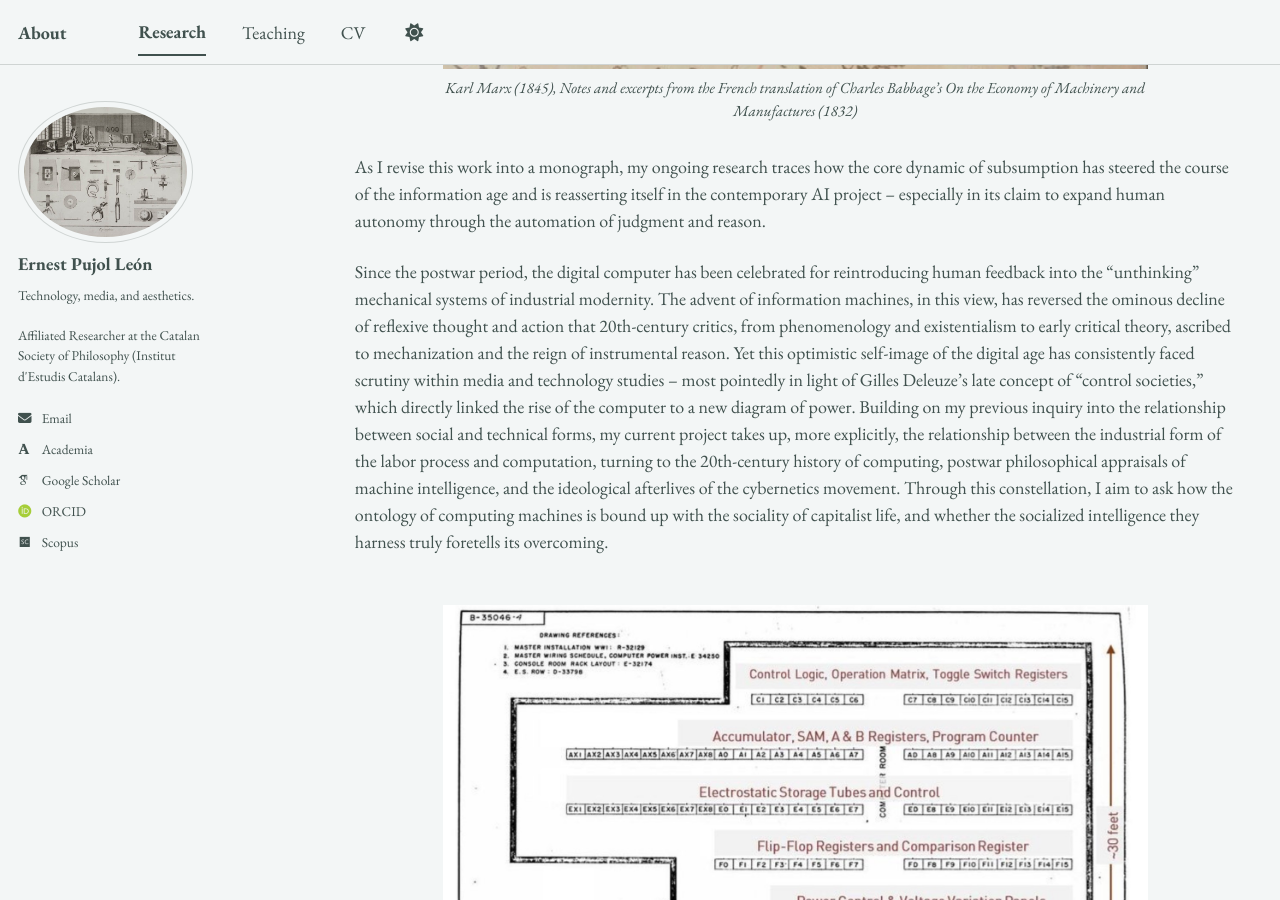
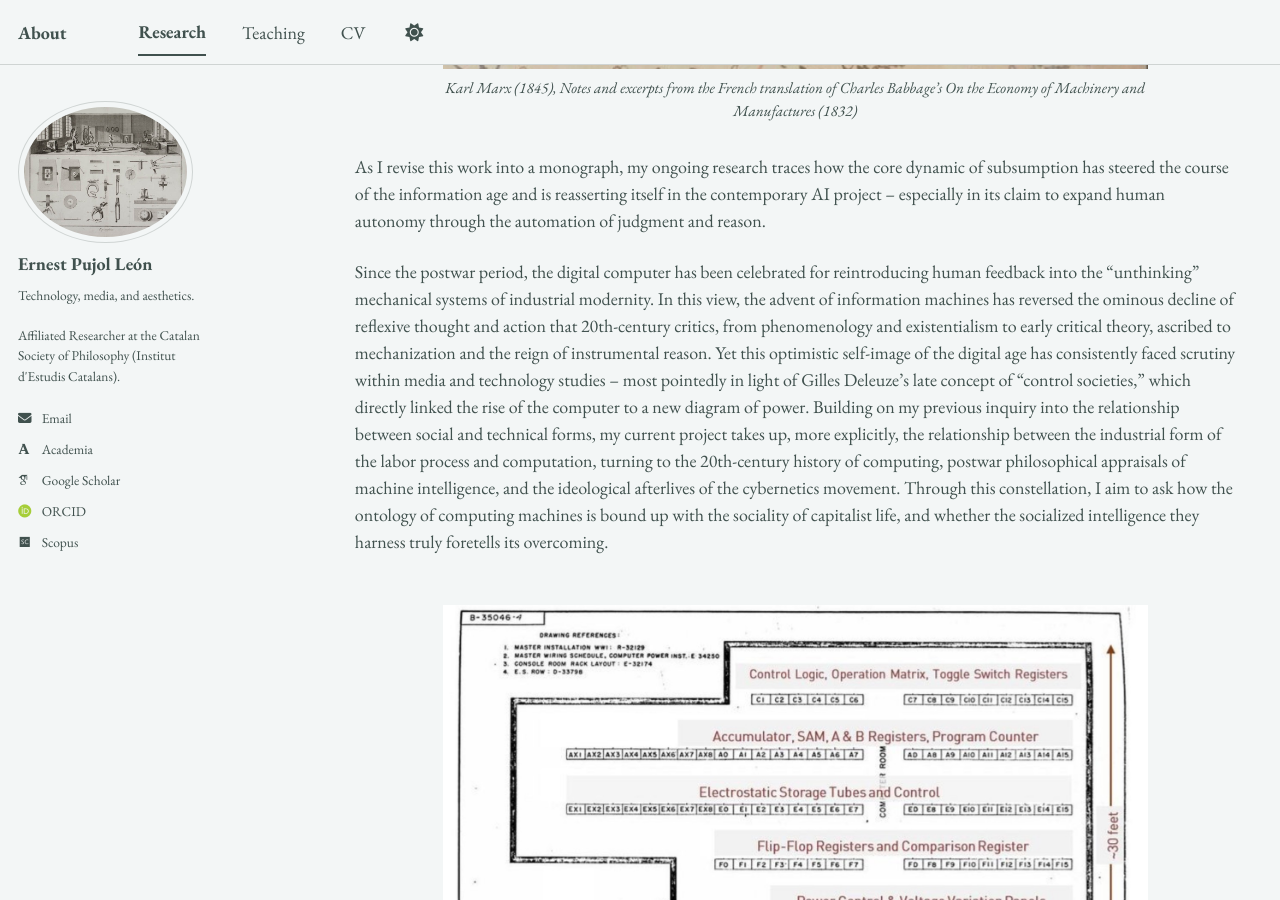
Before and after one commit to epujol90/epujol90.github.io, a Jekyll site: the page built from _pages/research.md, in a window 1280 px wide and 900 px high, scrolled down 1560 px. Built offline with Jekyll 4.4.1, drawn with Linux system fonts in a browser that asks for light colours; some web fonts are replaced; a script bundle is joined from its source files by our own code; library files that are not in the unit come from our copies.

```diff
--- a/_pages/research.md
+++ b/_pages/research.md
@@ -27,7 +27,7 @@ My doctoral work centered on the _longue durée_ of industrial modernity and wha
 
 As I revise this work into a monograph, my ongoing research traces how the core dynamic of subsumption has steered the course of the information age and is reasserting itself in the contemporary AI project -- especially in its claim to expand human autonomy through the automation of judgment and reason.
 
-Since the postwar period, the digital computer has been celebrated for reintroducing human feedback into the "unthinking" mechanical systems of industrial modernity. The advent of information machines, in this view, has reversed the ominous decline of reflexive thought and action that 20th-century critics, from phenomenology and existentialism to early critical theory, ascribed to mechanization and the reign of instrumental reason. Yet this optimistic self-image of the digital age has consistently faced scrutiny within media and technology studies -- most pointedly in light of Gilles Deleuze's late concept of “control societies," which directly linked the rise of the computer to a new diagram of power. Building on my previous inquiry into the relationship between social and technical forms, my current project takes up, more explicitly, the relationship between the industrial form of the labor process and computation, turning to the 20th-century history of computing, postwar philosophical appraisals of machine intelligence, and the ideological afterlives of the cybernetics movement. Through this constellation, I aim to ask how the ontology of computing machines is bound up with the sociality of capitalist life, and whether the socialized intelligence they harness truly foretells its overcoming.
+Since the postwar period, the digital computer has been celebrated for reintroducing human feedback into the "unthinking" mechanical systems of industrial modernity. In this view, the advent of information machines has reversed the ominous decline of reflexive thought and action that 20th-century critics, from phenomenology and existentialism to early critical theory, ascribed to mechanization and the reign of instrumental reason. Yet this optimistic self-image of the digital age has consistently faced scrutiny within media and technology studies -- most pointedly in light of Gilles Deleuze's late concept of “control societies," which directly linked the rise of the computer to a new diagram of power. Building on my previous inquiry into the relationship between social and technical forms, my current project takes up, more explicitly, the relationship between the industrial form of the labor process and computation, turning to the 20th-century history of computing, postwar philosophical appraisals of machine intelligence, and the ideological afterlives of the cybernetics movement. Through this constellation, I aim to ask how the ontology of computing machines is bound up with the sociality of capitalist life, and whether the socialized intelligence they harness truly foretells its overcoming.
 <br>
 <br>
 
```
